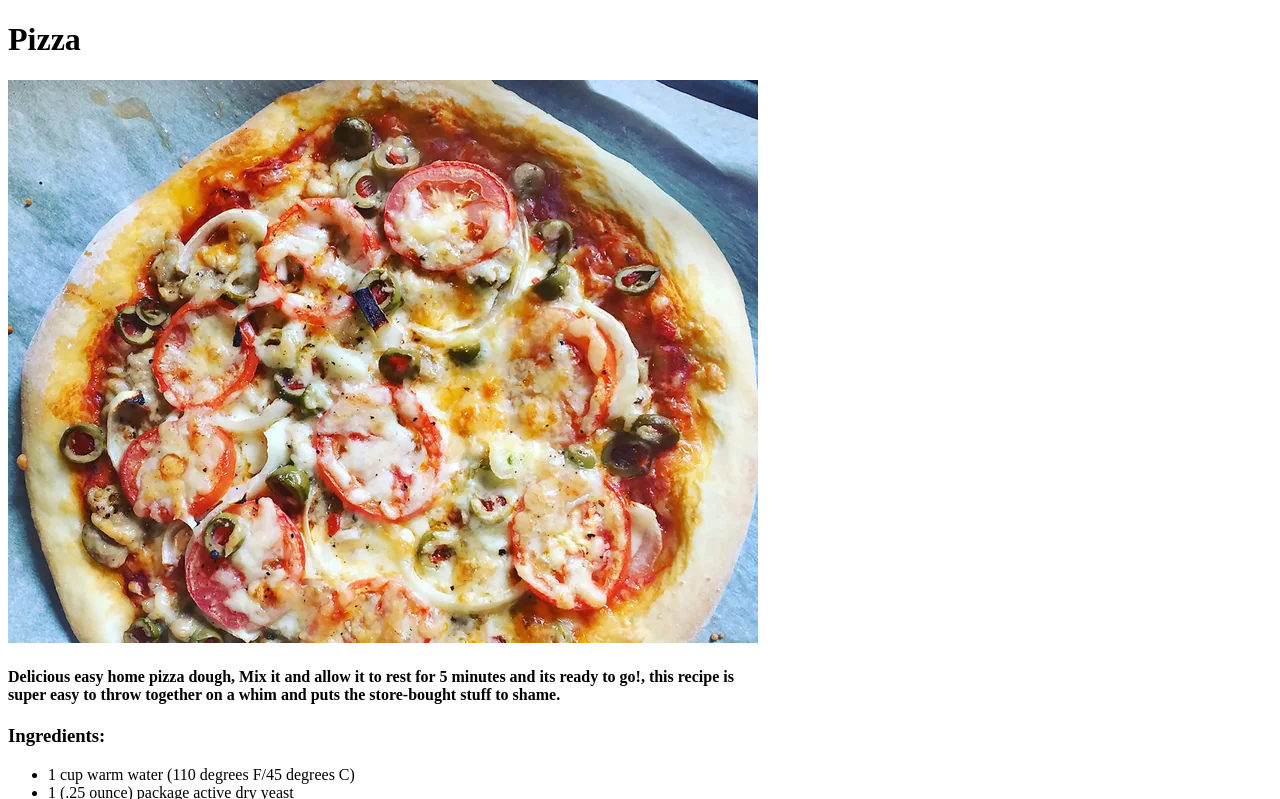
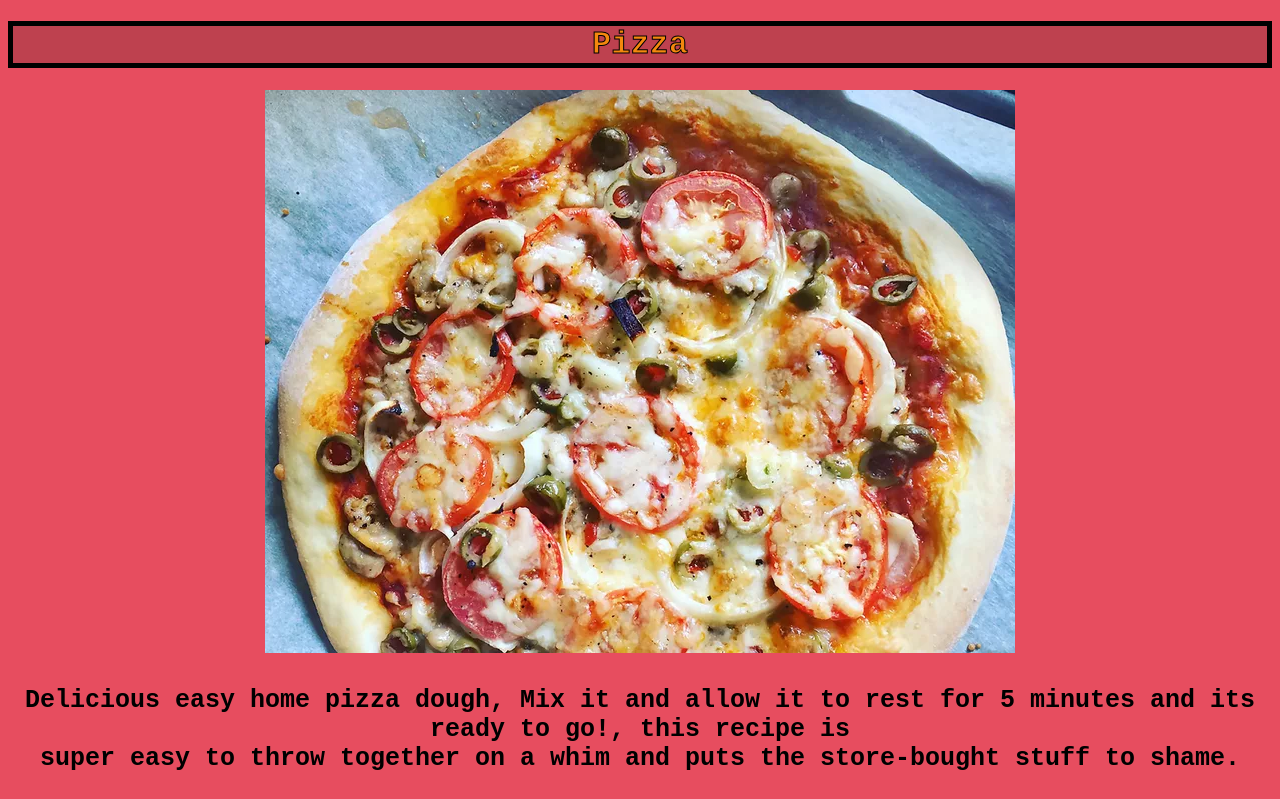
Before and after one commit to LJP-dev/odin-recipes, a plain HTML site: page recipes/pizza.html in a window 1280 px wide. Shown: the top 799 px of the page. Drawn offline with Linux system fonts and the light colour scheme.

Commit message:
finish styling page css text not aligned properly
couldn't figure out how to align the lists text properly relative to one another

```diff
--- a/recipes/pizza.html
+++ b/recipes/pizza.html
@@ -3,13 +3,20 @@
     <head>
         <meta charset="UTF-8">
         <title>Pizza</title>
+        <link rel="stylesheet" href="../styles.css">
     </head>
+
+    <div class="wrapper">
+        <div class="top">
             <h1>Pizza</h1>
-    <img src="../img/pizza.webp" alt="pizza with olives and tomatoes and a lots of cheese">
+            <img class="images" src="../img/pizza.webp" alt="pizza with olives and tomatoes and a lots of cheese">
+
 
             <h4>Delicious easy home pizza dough, Mix it and allow it to rest for 5 minutes and its ready to go!,
              this recipe is <br> super easy to throw together on a whim and puts the store-bought stuff to shame.
             </h4>
+        </div>
+        <div class="ing-step-wrap">
             <h3>Ingredients:</h3>
             <ul>
                 <li>1 cup warm water (110 degrees F/45 degrees C)</li>
@@ -22,6 +29,7 @@
             </ul>
             <h3>Steps:</h3>
             <ol>
+
                 <li>Gather all ingredients. Preheat oven to 450 degrees F (230 degrees C),
                  and lightly grease a pizza pan.</li>
 
@@ -45,6 +53,7 @@
                    minutes. Remove from the oven and let cool for 5 minutes
                    before serving.</li>
             </ol>
-
+        </div>
+    </div>
 
 </html>
--- a/styles.css
+++ b/styles.css
@@ -1,3 +1,6 @@
+
+/*Front page styling */
+
 body {
     background-color: #e74d5f;
     font-family: "Courier New", Geneva, Tahoma, sans-serif;
@@ -20,6 +23,8 @@ body {
     line-height: 70px;
 }
 
+
+
 .links-wrapper a {
     color: rgb(243, 136, 14);
     -webkit-text-stroke-width: 1px;
@@ -40,3 +45,39 @@ body {
     -webkit-text-stroke-color: black;
     text-align: center;
 }
+
+
+
+/* Pizza page styling */
+
+.wrapper{
+    text-align: center;
+}
+
+.top h1{
+    color: rgb(243, 136, 14); ;
+    border: 5px solid black ;
+    background-color: #be414f;
+    -webkit-text-stroke-width: 1px;
+    -webkit-text-stroke-color: black;
+
+}
+
+
+.images {
+    display:block;
+    margin: 0 auto;
+}
+
+.top h4{
+
+    font-size: 25px;
+}
+
+
+
+.ing-step-wrap li{
+    font-size: 19px;
+    list-style: none;
+    line-height: 35px;
+}
```
Lines whose indentation alone changed are shown as unchanged.
